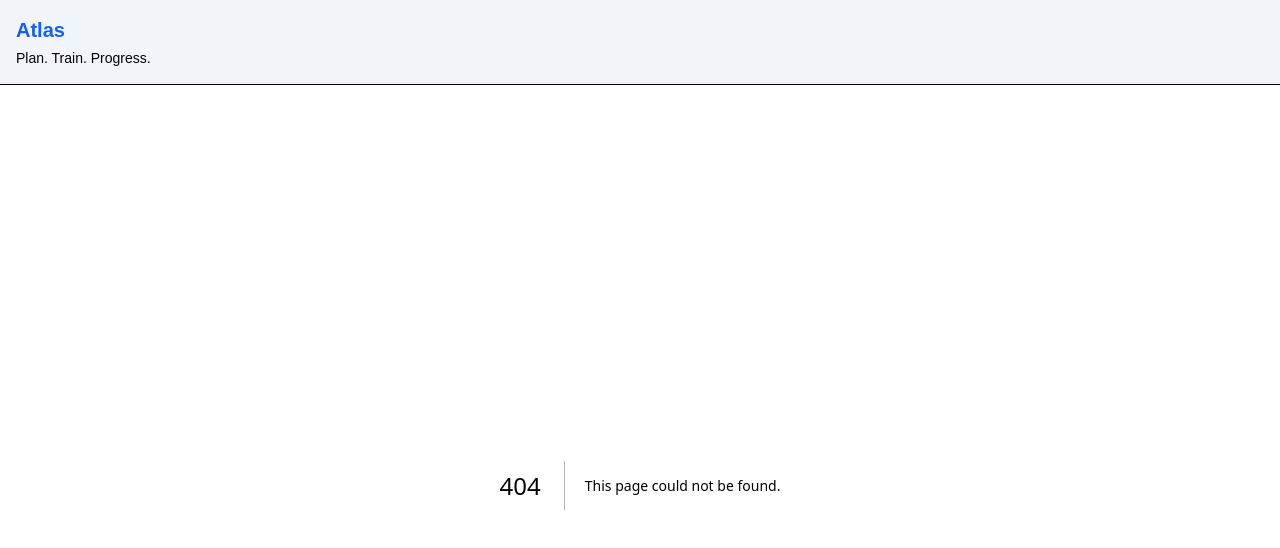
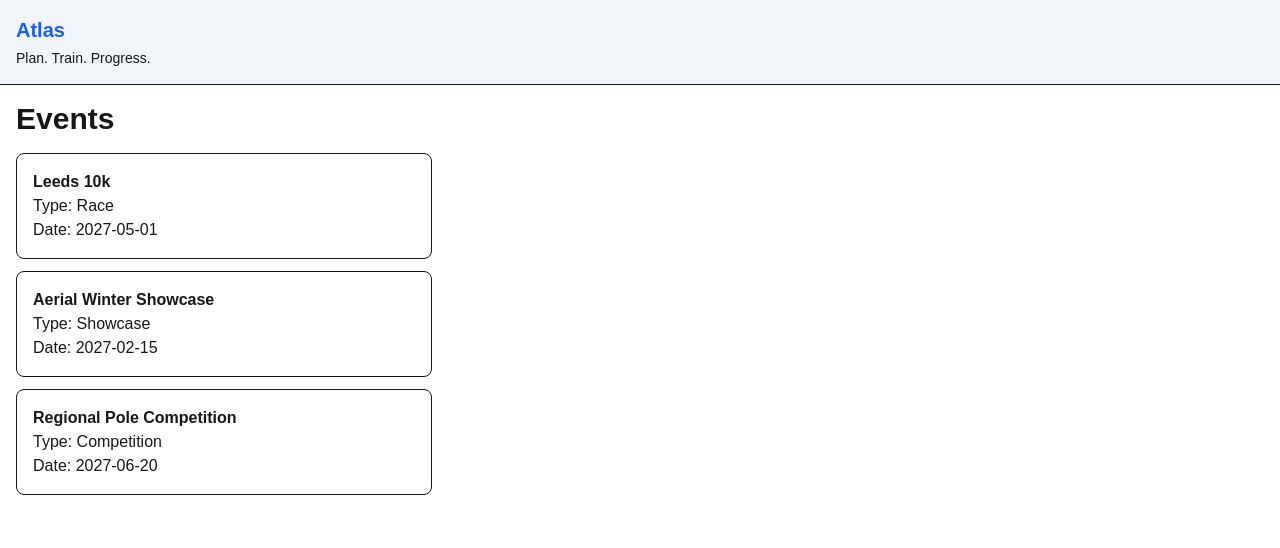
Before and after one commit to ros-xly/Atlas, a Next.js app in the folder frontend/: page /events in a window 1280 px wide. Before the commit this address had no page. Shown: the top 548 px of the page. Built offline with nearby package versions, Linux system fonts and the light colour scheme.

Commit message:
Week 16 event management

```diff
--- /dev/null
+++ b/frontend/app/api/events/route.ts
@@ -0,0 +1,6 @@
+import { events } from "@/lib/events";
+
+export async function GET() {
+  return Response.json(events);
+}
+``
--- a/frontend/app/dashboard/page.tsx
+++ b/frontend/app/dashboard/page.tsx
@@ -45,6 +45,10 @@ export default function Dashboard() {
 
       <p>
           {dashboard.totalDistance}km Logged
+      </p>
+
+      <p>
+          {dashboard.eventCount} Upcoming Events
       </p>
 
       </div>
--- /dev/null
+++ b/frontend/app/events/countdown/page.tsx
@@ -0,0 +1,24 @@
+import { countdowns } from "@/lib/countdowns";
+
+export default function Countdown() {
+  return (
+    <main className="p-4 max-w-md">
+      <h1 className="text-3xl font-bold mb-4">
+        Event Countdown
+      </h1>
+
+      {countdowns.map((item) => (
+        <div
+          key={item.event}
+          className="border rounded-lg p-4 mb-3"
+        >
+          <p>{item.event}</p>
+
+          <p>
+            {item.daysRemaining} days remaining
+          </p>
+        </div>
+      ))}
+    </main>
+  );
+}
--- /dev/null
+++ b/frontend/app/events/create/page.tsx
@@ -0,0 +1,28 @@
+export default function CreateEvent() {
+  return (
+    <main className="p-4 max-w-md">
+      <h1 className="text-3xl font-bold mb-4">
+        Create Event
+      </h1>
+
+      <input
+        className="border p-2 rounded w-full mb-2"
+        placeholder="Event Name"
+      />
+
+      <input
+        className="border p-2 rounded w-full mb-2"
+        placeholder="Type"
+      />
+
+      <input
+        className="border p-2 rounded w-full mb-2"
+        placeholder="Date"
+      />
+
+      <button className="border px-4 py-2 rounded">
+        Save Event
+      </button>
+    </main>
+  );
+}
--- /dev/null
+++ b/frontend/app/events/details/page.tsx
@@ -0,0 +1,13 @@
+export default function EventDetails() {
+  return (
+    <main className="p-4 max-w-md">
+      <h1 className="text-3xl font-bold">
+        Event Details
+      </h1>
+
+      <p className="mt-4">
+        Event management coming soon.
+      </p>
+    </main>
+  );
+}
--- /dev/null
+++ b/frontend/app/events/page.tsx
@@ -0,0 +1,30 @@
+import { events } from "@/lib/events";
+
+export default function Events() {
+  return (
+    <main className="p-4 max-w-md">
+      <h1 className="text-3xl font-bold mb-4">
+        Events
+      </h1>
+
+      {events.map((event) => (
+        <div
+          key={event.id}
+          className="border rounded-lg p-4 mb-3"
+        >
+          <h2 className="font-semibold">
+            {event.name}
+          </h2>
+
+          <p>
+            Type: {event.type}
+          </p>
+
+          <p>
+            Date: {event.date}
+          </p>
+        </div>
+      ))}
+    </main>
+  );
+}
--- /dev/null
+++ b/frontend/lib/countdowns.ts
@@ -0,0 +1,10 @@
+export const countdowns = [
+  {
+    event: "Leeds 10k",
+    daysRemaining: 200,
+  },
+  {
+    event: "Aerial Winter Showcase",
+    daysRemaining: 125,
+  },
+];
--- a/frontend/lib/dashboard.ts
+++ b/frontend/lib/dashboard.ts
@@ -10,5 +10,5 @@ export const dashboard = {
   runCount: 2,
   runningPlans: 2,
   totalDistance: 13,
-
+  eventCount: 3,
 };
--- /dev/null
+++ b/frontend/lib/events.ts
@@ -0,0 +1,20 @@
+export const events = [
+  {
+    id: 1,
+    name: "Leeds 10k",
+    type: "Race",
+    date: "2027-05-01",
+  },
+  {
+    id: 2,
+    name: "Aerial Winter Showcase",
+    type: "Showcase",
+    date: "2027-02-15",
+  },
+  {
+    id: 3,
+    name: "Regional Pole Competition",
+    type: "Competition",
+    date: "2027-06-20",
+  },
+];
--- /dev/null
+++ b/frontend/models/Events.ts
@@ -0,0 +1,6 @@
+export interface Event {
+  id: number;
+  name: string;
+  type: string;
+  date: string;
+}
```
Also changed, not shown: 1 other file (tests, documents, lock files or other folders).
